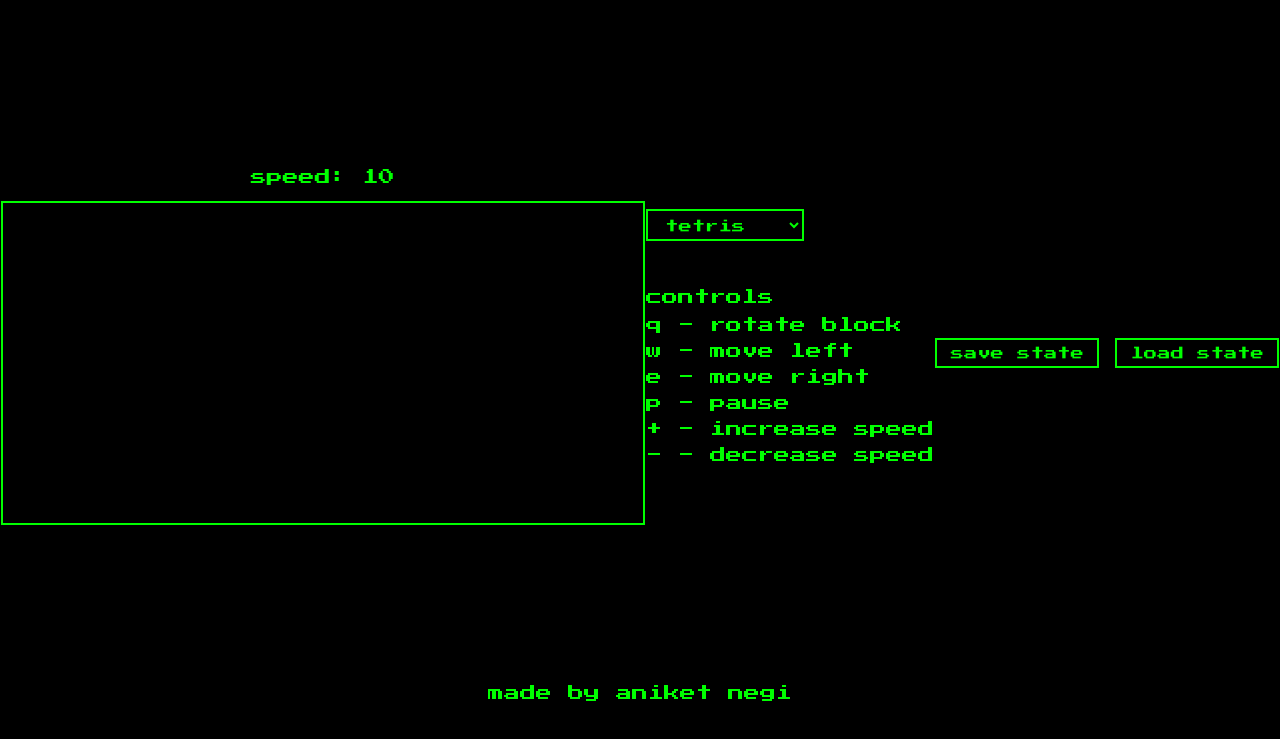
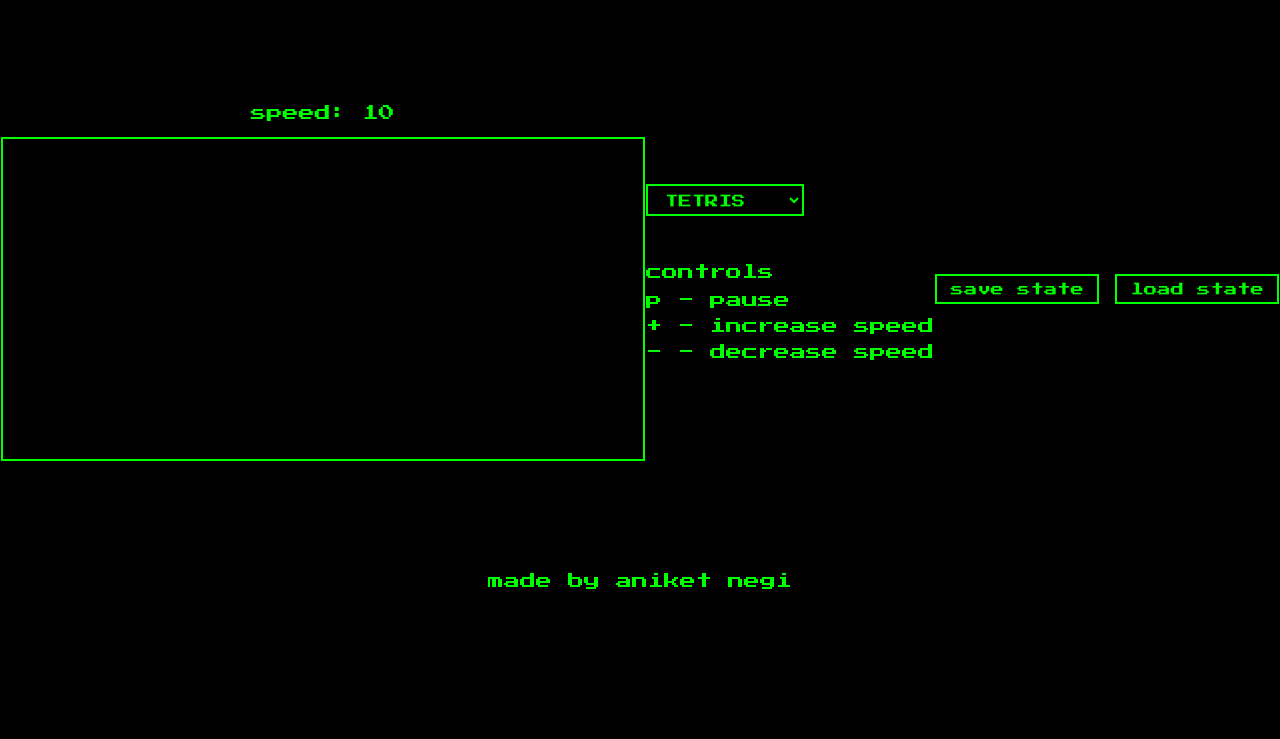
Before and after one commit to theaniketnegi/chip8-js, a plain HTML site: page index.html in a window 1280 px wide. Shown: the part 47-786 px from the top of the page. Drawn offline with Linux system fonts and the light colour scheme; no server answers.

Commit message:
Second commit

```diff
--- a/index.html
+++ b/index.html
@@ -21,9 +21,9 @@
             <div class="rom">
                 <div class="rom-selection">
                     <select>
-                        <option>tetris</option>
-                        <option>invaders</option>
-                        <option>pong</option>
+                        <option>TETRIS</option>
+                        <option>INVADERS</option>
+                        <option>PONG</option>
                     </select>
                 </div>
                 <div class="controls">
--- a/scripts/chip8.js
+++ b/scripts/chip8.js
@@ -18,7 +18,7 @@ const speedText = document.querySelector(".speed");
 const saveBtn = document.querySelector(".save");
 const loadBtn = document.querySelector(".load");
 const selectChoice = document.querySelector("select");
-let romName = "tetris";
+let romName = "TETRIS";
 
 function init() {
   fpsInterval = 1000 / fps;
--- a/style.css
+++ b/style.css
@@ -17,7 +17,7 @@ header, .screen{
     font-size: 1rem;
 }
 .main{
-    margin-top: 10em;
+    margin-top: 6em;
     display:flex;
     align-items: center;
     justify-content: space-around;
@@ -63,7 +63,7 @@ button:hover, button:active{
 
 
 footer{
-    margin-top: 10em;
+    margin-top: 7em;
     text-align: center;
 }
 @media (max-width: 980px){
@@ -75,6 +75,7 @@ footer{
     }
     .screen{
         text-align: center;
+        margin-bottom: 2em;
     }
     .controls{
         margin-top: 1em;
```
